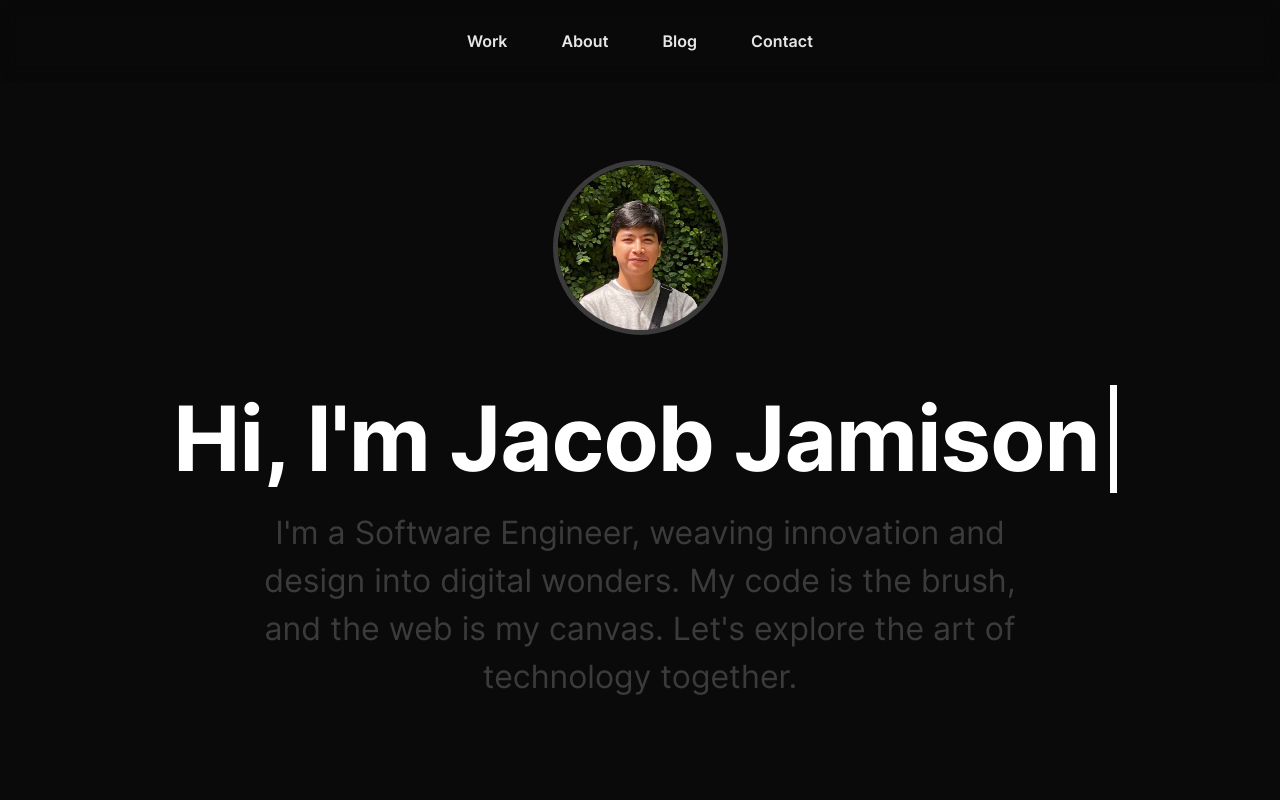
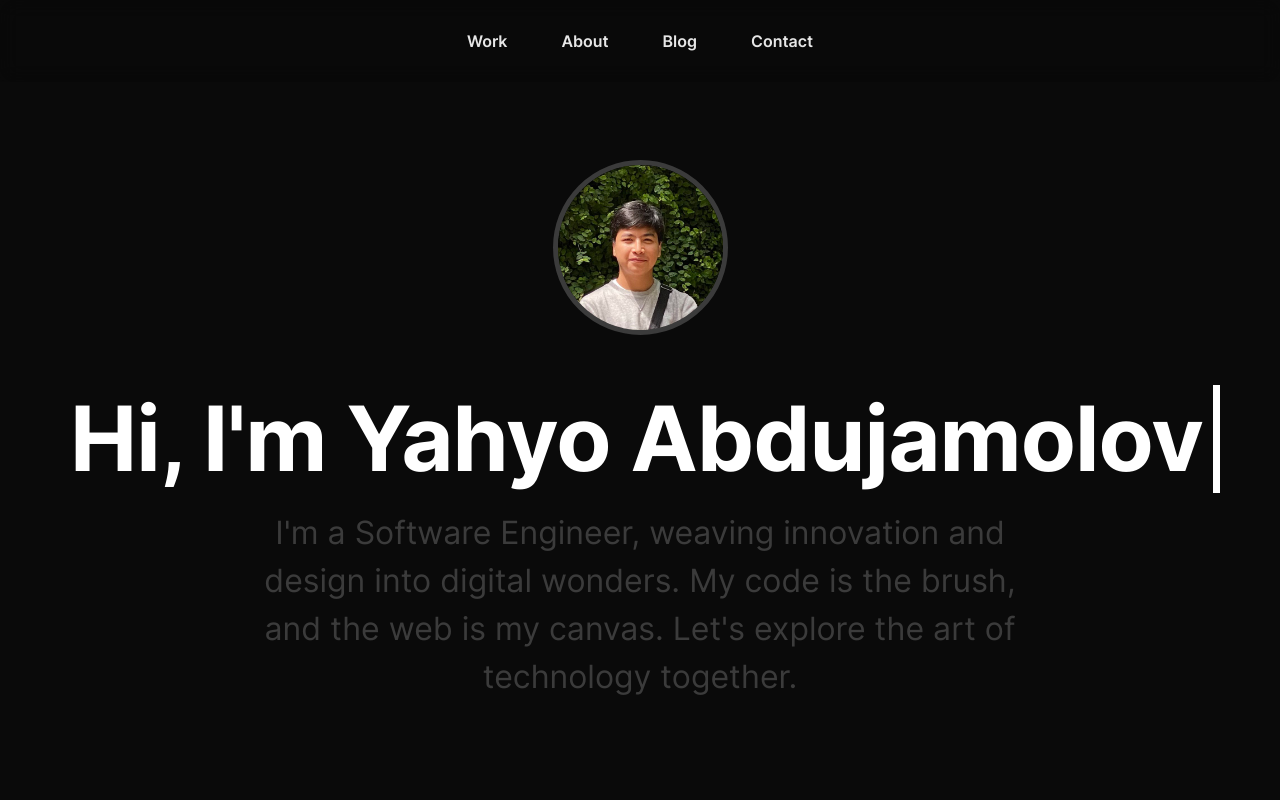
Before and after one commit to abdujamolyehya/portfolio-client, a Next.js app: page / in a window 1280 px wide. Shown: the top 800 px of the page. Built offline with nearby package versions, Linux system fonts and the light colour scheme.

Commit message:
changed name

```diff
--- a/src/components/Main/Main.jsx
+++ b/src/components/Main/Main.jsx
@@ -24,7 +24,7 @@ export default function Main() {
           <div className="flex flex-col items-center gap-[16px] ">
             <div className="text-center">
               <h1 className="inter700 text-[90px] mobile:text-[28px] medium:text-[50px] leading-[120%] tracking-[-0.9px] text-white title">
-                Hi, I&apos;m Jacob Jamison
+                Hi, I&apos;m Yahyo Abdujamolov
               </h1>
             </div>
             <h2
```
